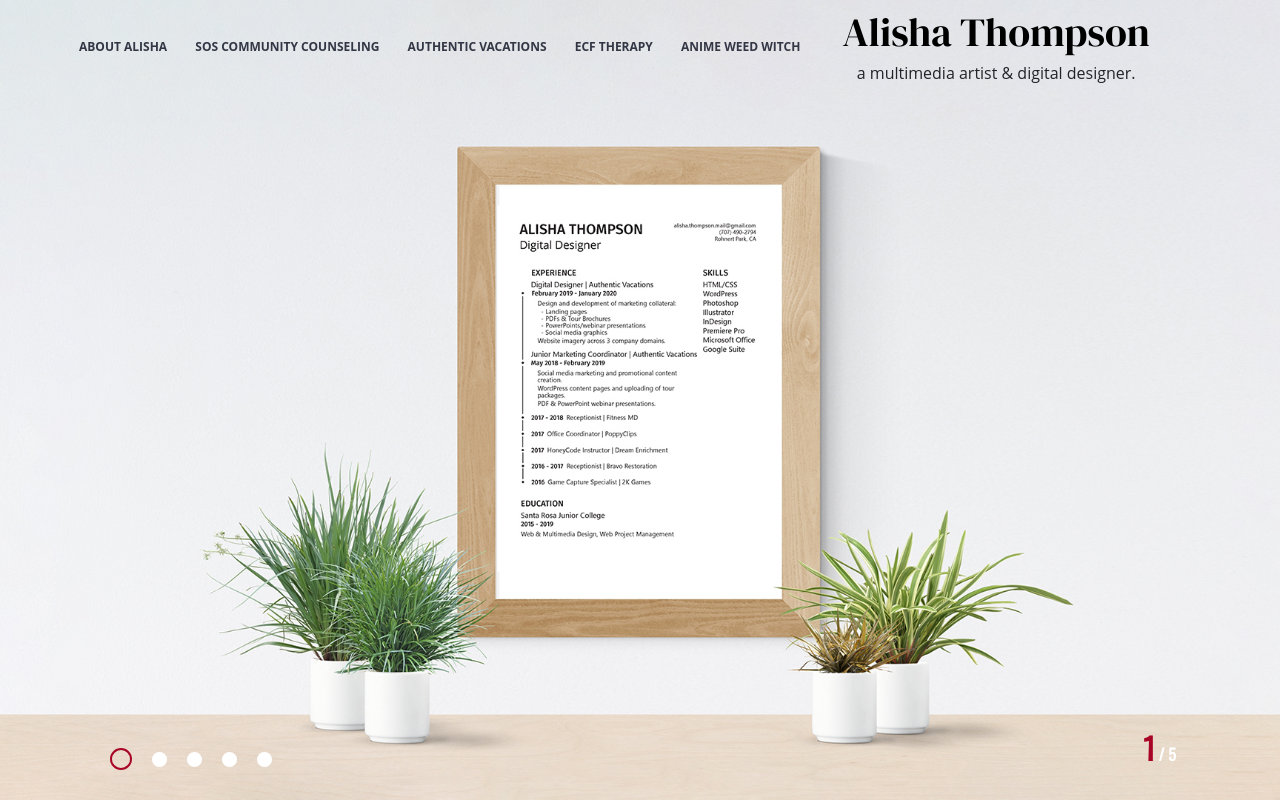
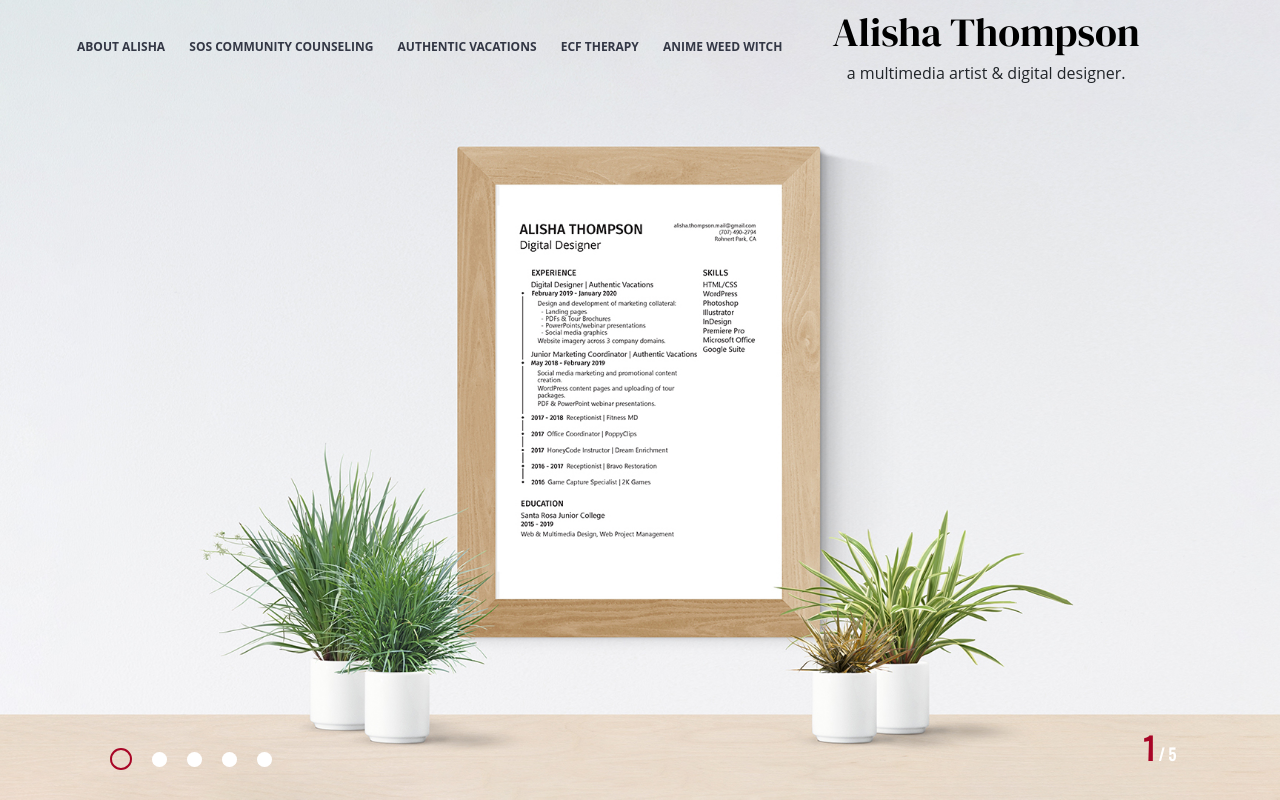
Before and after one commit to autumnsfyre/alishaportfolio, a PHP site: page / in a window 1280 px wide. Run offline with PHP 8.4, Linux system fonts and the light colour scheme; some libraries are stand-ins or nearby versions; some web fonts are replaced.

Commit message:
Add files via upload

```diff
--- a/css/style.css
+++ b/css/style.css
@@ -72,13 +72,15 @@
   text-align: center;
   line-height: 25px;
   transition: all .2s;
-  padding: 10px;
+  padding: 8px;
 }
 
 .navigation-left label:hover,
 .navigation-left label:focus {
   border-color: #a80526;
 	color: #fff;
+	transition: .3s;
+	background-color: rgba(191, 191, 191, 0.5)
 }
 
 .navigation-center {
```
